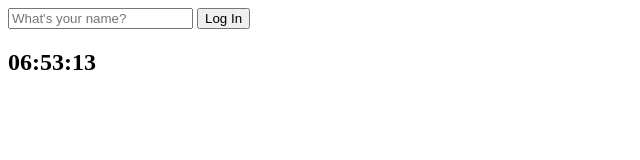
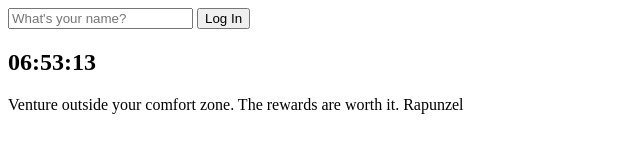
Before and after one commit to gatttto/basic-practice, a plain HTML site: page js_clone/index.html in a window 1280 px wide. Shown: the whole page, without its empty margins (0-640 px from the left). Drawn offline with Linux system fonts and the light colour scheme.

Commit message:
randomquote

```diff
--- a/js_clone/index.html
+++ b/js_clone/index.html
@@ -19,7 +19,13 @@
     </form>
     <h2 id="clock">00:00:00</h2>
     <h1 class="hidden" id="greeting"></h1>
+    <div id ="quote">
+        <span></span>
+        <span></span>
+    </div>
+    </div>
     <script src="greetings.js"></script>
     <script src="clock.js"></script>
+    <script src="quote.js"></script>
 </body>
 </html>
--- /dev/null
+++ b/js_clone/quote.js
@@ -0,0 +1,57 @@
+//object의 array 형태, object 간 콤마 필요함
+const quotes = [
+    {
+        quote: "When you believe in a thing, believe in it all the way, implicitly and unquestionable.",
+        author: "Walt Disney",
+    },
+    {
+        quote: "Never say goodbye because goodbye means going away and going away means forgetting.",
+        author: "Peter Pan",
+    },
+    {
+        quote: "If you focus on what you left behind, you will never see what lies ahead.",
+        author: "Ratatouille",
+    },
+    {
+        quote: "The past can hurt. But from the way I see it, you can either run from it, or learn from it.",
+        author: "Lion King",
+    },
+    {
+        quote: "To love someone, you have to love yourself first.",
+        author: "Beauty and the Beast",
+    },
+    {
+        quote: "Remember, you’re the one who can fill the world with sunshine.",
+        author: "Snow White and the Seven Dwarves",
+    },
+    {
+        quote: "But the thing that makes Woody special is he will never give up on you, ever.",
+        author: "Toy Story",
+    },
+    {
+        quote: "Anyone can be anything",
+        author: "zootopia",
+    },
+    {
+        quote: "Venture outside your comfort zone. The rewards are worth it.",
+        author: "Rapunzel",
+    },
+];
+
+const quote = document.querySelector("#quote span:first-child"); //quotes arrya에서 quote를 불러오는 코드
+const author = document.querySelector("#quote span:last-child"); //quotes arrya에서 author을 불러오는 코드
+
+//console.log(quotes[0]); 0부터 시작하는 것 알기!
+
+//Math.random() *10을 통해 0~9까지 랜덤 숫자를 얻을 수 있음
+//그러나, 소수점 30942자리 정도 되므로, 정수를 얻을 수는 없음
+//정수를 얻는 함수 1. Math.round() .5를 기준으로 반올림/반내림한 숫자를 출력함
+//정수를 얻는 함수 2. Math.ceil() 무조건 하나 위 숫자로 출력함
+//정수를 얻는 함수 3. Math.floor() 무조건 하나 아래 숫자로 출력함, ceil과 정반대 기능
+//console.log(quotes[Math.floor(Math.random() * quotes.length)])
+
+const TodaysQuote = quotes[Math.floor(Math.random() * quotes.length)];
+//array 속 출력할 object를 랜덤으로 정해서 랜덤 명언을 출력함
+
+quote.innerText = TodaysQuote.quote;
+author.innerText = TodaysQuote.author;
```
Also changed, not shown: 1 other file.
